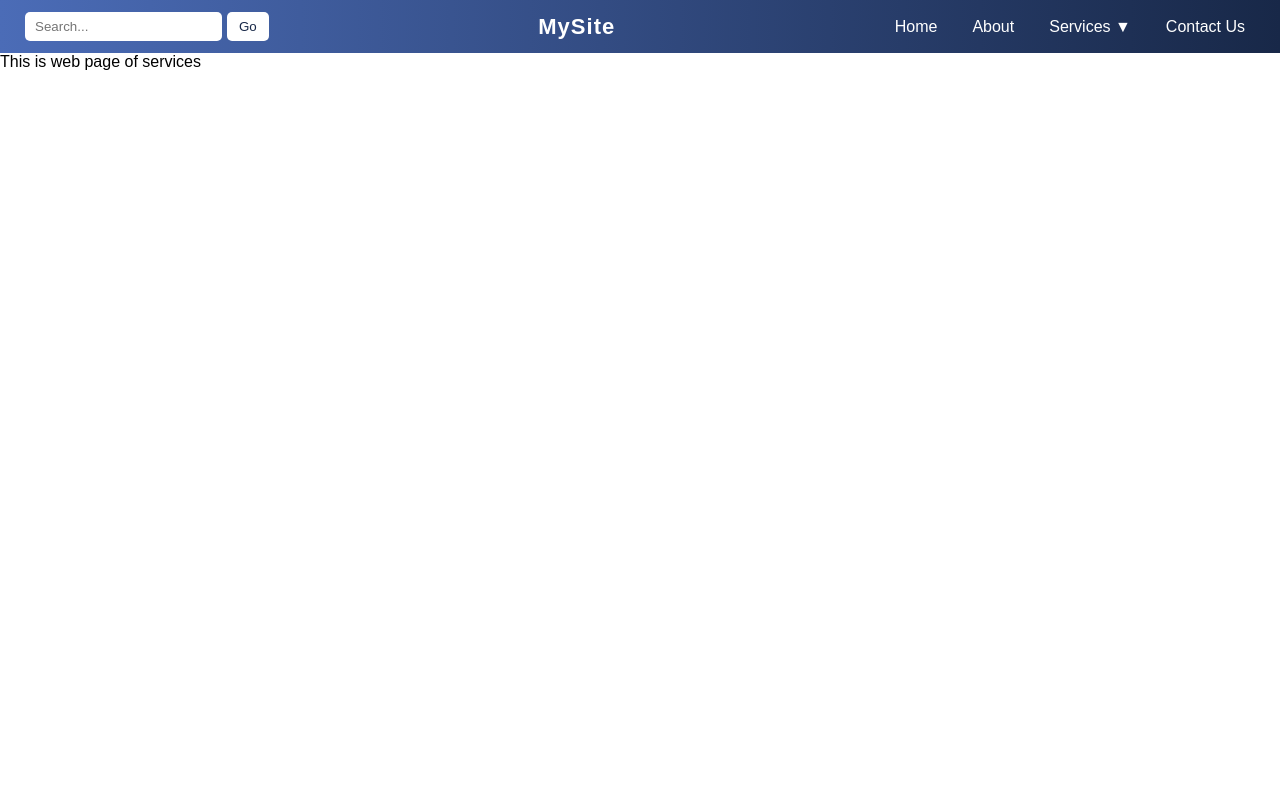
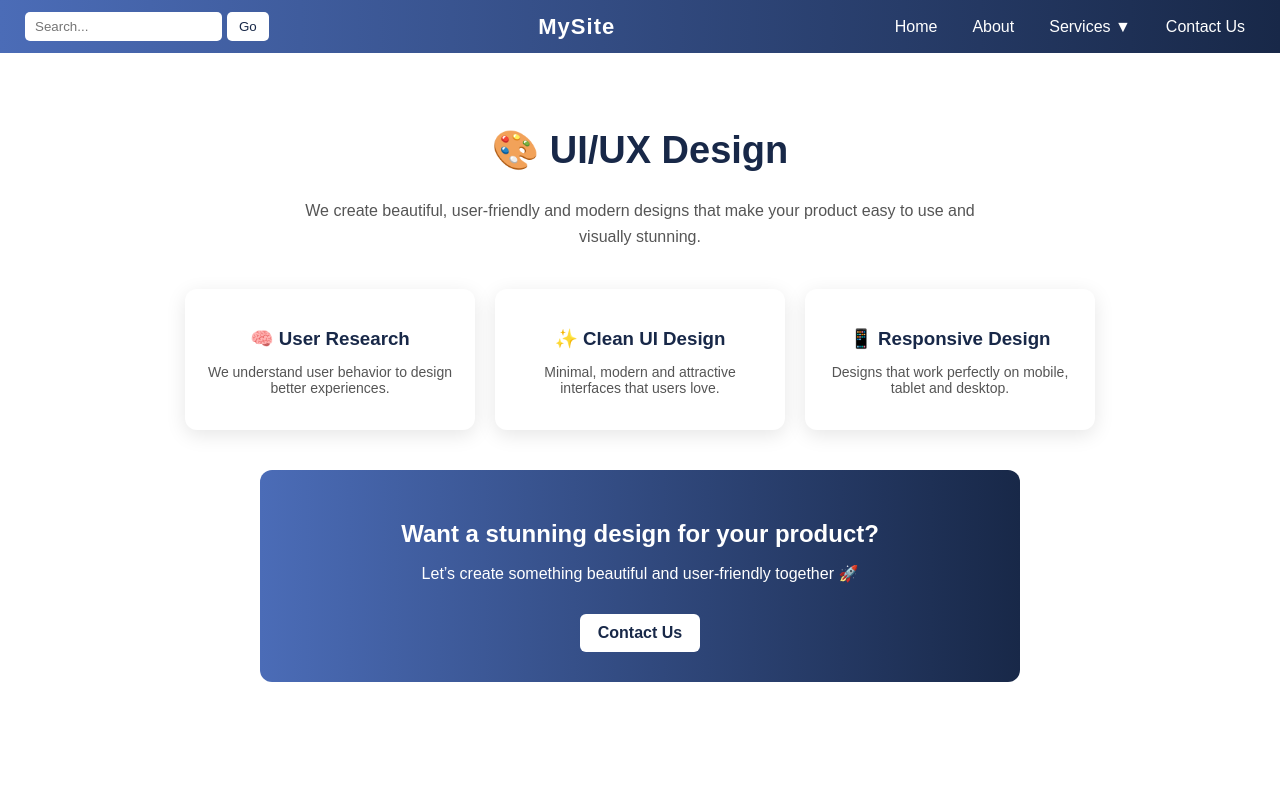
Before and after one commit to aashikaK/Django, a Django app: page /services/design in a window 1280 px wide. Run offline with Django 5.2, Linux system fonts and the light colour scheme.

Commit message:
adding functionalities

```diff
--- a/Hello/templates/uiux.html
+++ b/Hello/templates/uiux.html
@@ -1,3 +1,122 @@
 {% extends "base.html" %}
- {% block title %}Services{% endblock %}
-{% block content %}This is web page of services{% endblock content %}
+
+{% block title %}UI/UX Design{% endblock %}
+
+{% block content %}
+
+<div class="service-detail">
+
+    <h1>🎨 UI/UX Design</h1>
+
+    <p class="intro">
+        We create beautiful, user-friendly and modern designs that make your product easy to use and visually stunning.
+    </p>
+
+    <div class="features">
+
+        <div class="box">
+            <h3>🧠 User Research</h3>
+            <p>We understand user behavior to design better experiences.</p>
+        </div>
+
+        <div class="box">
+            <h3>✨ Clean UI Design</h3>
+            <p>Minimal, modern and attractive interfaces that users love.</p>
+        </div>
+
+        <div class="box">
+            <h3>📱 Responsive Design</h3>
+            <p>Designs that work perfectly on mobile, tablet and desktop.</p>
+        </div>
+
+    </div>
+
+    <div class="cta">
+        <h2>Want a stunning design for your product?</h2>
+        <p>Let’s create something beautiful and user-friendly together 🚀</p>
+        <a href="/contacts" class="btn">Contact Us</a>
+    </div>
+
+</div>
+
+<style>
+.service-detail {
+    text-align: center;
+    padding: 50px 20px;
+}
+
+.service-detail h1 {
+    font-size: 38px;
+    color: #182848;
+}
+
+.intro {
+    max-width: 700px;
+    margin: 15px auto 40px;
+    color: #555;
+    font-size: 16px;
+    line-height: 1.6;
+}
+
+.features {
+    display: flex;
+    justify-content: center;
+    gap: 20px;
+    flex-wrap: wrap;
+    margin-bottom: 40px;
+}
+
+.box {
+    width: 250px;
+    background: white;
+    padding: 20px;
+    border-radius: 12px;
+    box-shadow: 0 5px 20px rgba(0,0,0,0.1);
+    transition: 0.3s;
+}
+
+.box:hover {
+    transform: translateY(-8px);
+}
+
+.box h3 {
+    color: #182848;
+    margin-bottom: 10px;
+}
+
+.box p {
+    font-size: 14px;
+    color: #555;
+}
+
+.cta {
+    background: linear-gradient(90deg, #4b6cb7, #182848);
+    color: white;
+    padding: 30px;
+    border-radius: 12px;
+    max-width: 700px;
+    margin: auto;
+}
+
+.cta h2 {
+    margin-bottom: 10px;
+}
+
+.btn {
+    display: inline-block;
+    margin-top: 15px;
+    padding: 10px 18px;
+    background: white;
+    color: #182848;
+    text-decoration: none;
+    border-radius: 6px;
+    font-weight: bold;
+    transition: 0.3s;
+}
+
+.btn:hover {
+    background: #ddd;
+}
+</style>
+
+{% endblock %}
```
